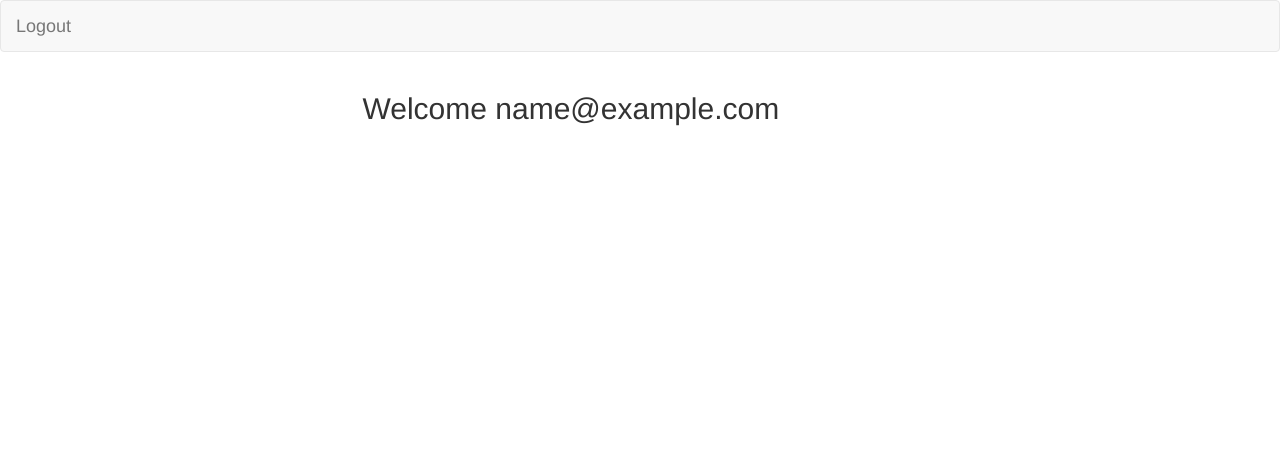
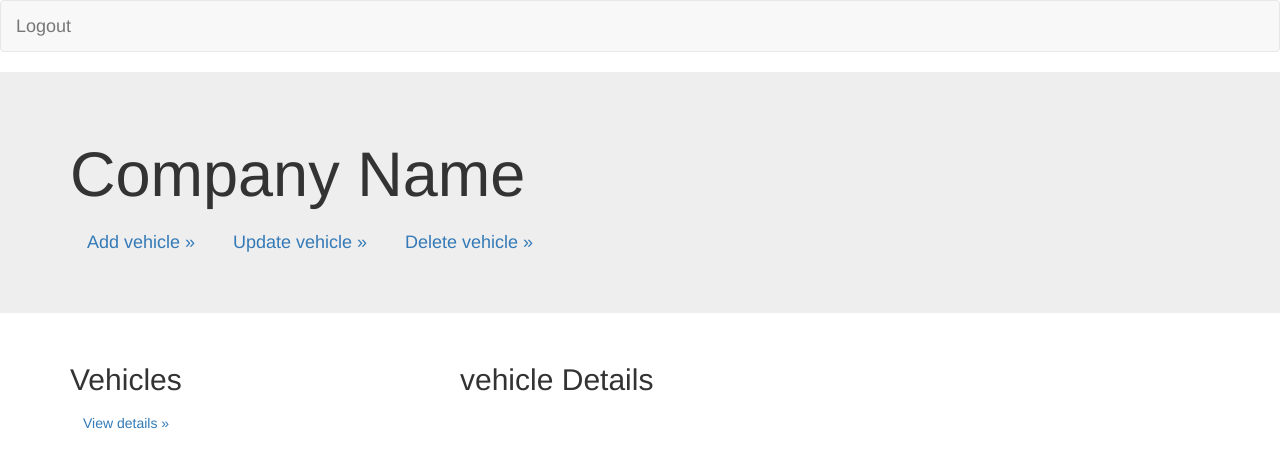
Before and after one commit to HananYusuf/Projectect2, a Node server app: page /members in a window 1280 px wide. Shown: the top 468 px of the page. Run offline with Node 20, Linux system fonts and the light colour scheme; the visitor is signed in with stand-in values (Sample User, id 1); data that the repository does not hold is empty; some libraries are stand-ins or nearby versions.

Commit message:
members page updated with, add vehicle page added

```diff
--- a/public/members.html
+++ b/public/members.html
@@ -16,20 +16,50 @@
         <a class="navbar-brand" href="/logout">
             Logout
         </a>
-        </div>
-    </div>
     </nav>
+
+
+    <main role="main">
+
+        <!-- Main jumbotron for a primary marketing message or call to action -->
+        <div class="jumbotron">
             <div class="container">
-        <div class="row">
-        <div class="col-md-6 col-md-offset-3">
-        <h2>Welcome <span class="member-name"></span></h2>
-        </div>
+                <h1 class="display-3">Company Name</h1>
+                <a class="btn btn-outline-primary btn-lg" href="#" role="button">Add vehicle &raquo;</a>
+                <a class="btn btn-outline-primary btn-lg" href="#" role="button">Update vehicle &raquo;</a>
+                <a class="btn btn-outline-primary btn-lg" href="#" role="button">Delete vehicle &raquo;</a>
+
             </div>
         </div>
 
-    <script src="https://cdnjs.cloudflare.com/ajax/libs/jquery/3.2.1/jquery.min.js"></script>
-    <script type="text/javascript" src="js/members.js"></script>
+        <div class="container">
+            <!-- Example row of columns -->
+            <div class="row">
+                <div class="col-3">
+                    <div class="col-md-4">
+                        <h2>Vehicles</h2>
+                            <h4><a class="btn btn-secondary" href="#" role="button">View details &raquo;</a></h4>
+                    </div>
 
+                    <div class="col-md-8">
+                        <h2>vehicle Details</h2>
+                        <!-- <h4><a class="btn btn-secondary" href="#" role="button">View details &raquo;</a></h4> -->
+                    </div>
+                </div>
+                <!-- <hr>
+                <div class="col-9">
+                    <h2>Vehicle Details</h2>
+                </div>
+            </div> -->
+
+            <hr>
+        </div> <!-- /container -->
+
+    </main>
+
+    <footer class="container">
+        <p></p>
+    </footer>
 </body>
 
 </html>
--- a/public/signup.html
+++ b/public/signup.html
@@ -16,7 +16,7 @@
         </div>
         </div>
     </nav>
-    <div class="container">
+    <div class="container" style="background-color: black">
         <div class="row">
         <div class="col-md-6 col-md-offset-3">
             <h2>Sign Up Form</h2>
```
Also changed, not shown: public/addvehicle.html (added, +55 -0 lines), public/stylesheet/style.css (line endings or trailing spaces). Lines whose indentation alone changed are shown as unchanged.
